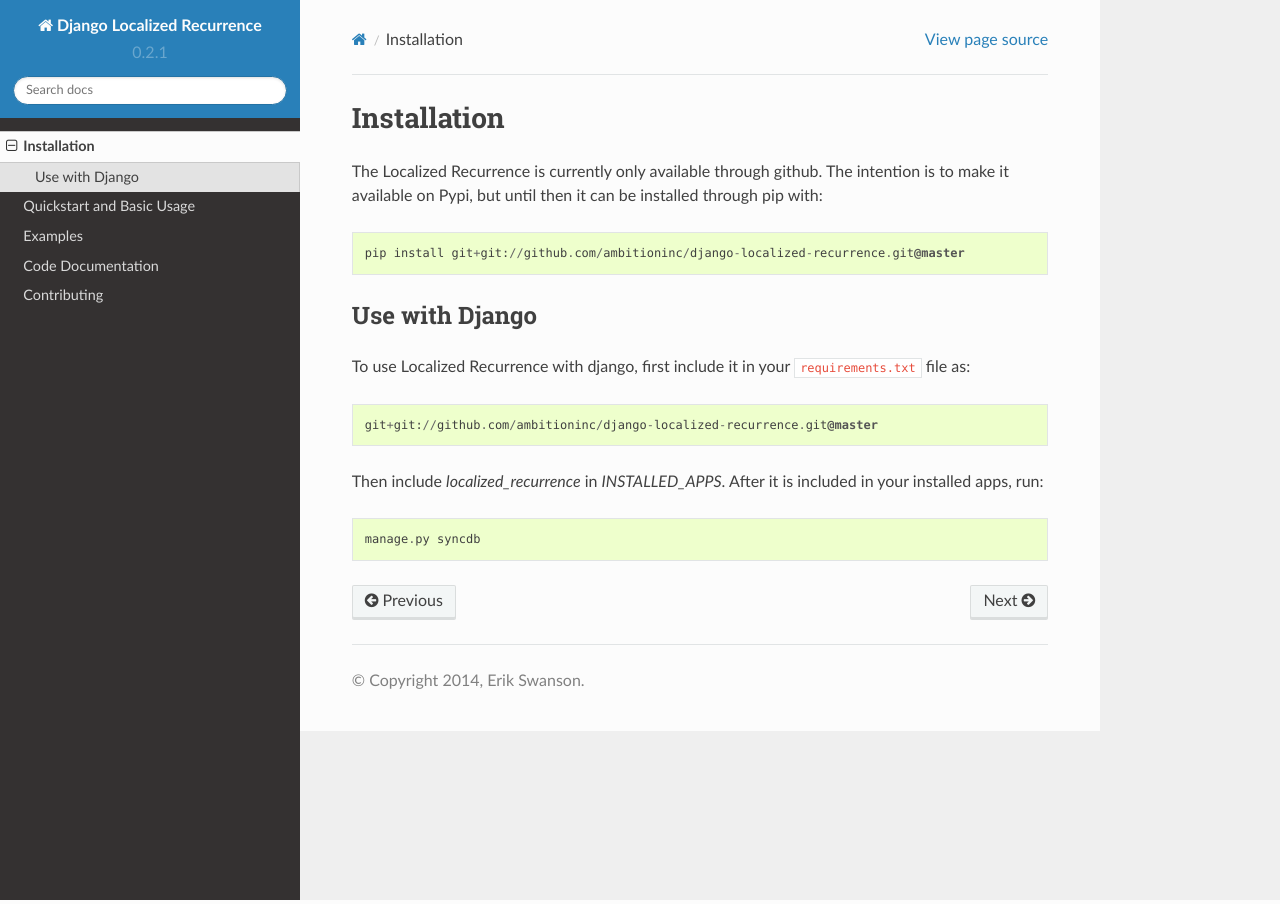
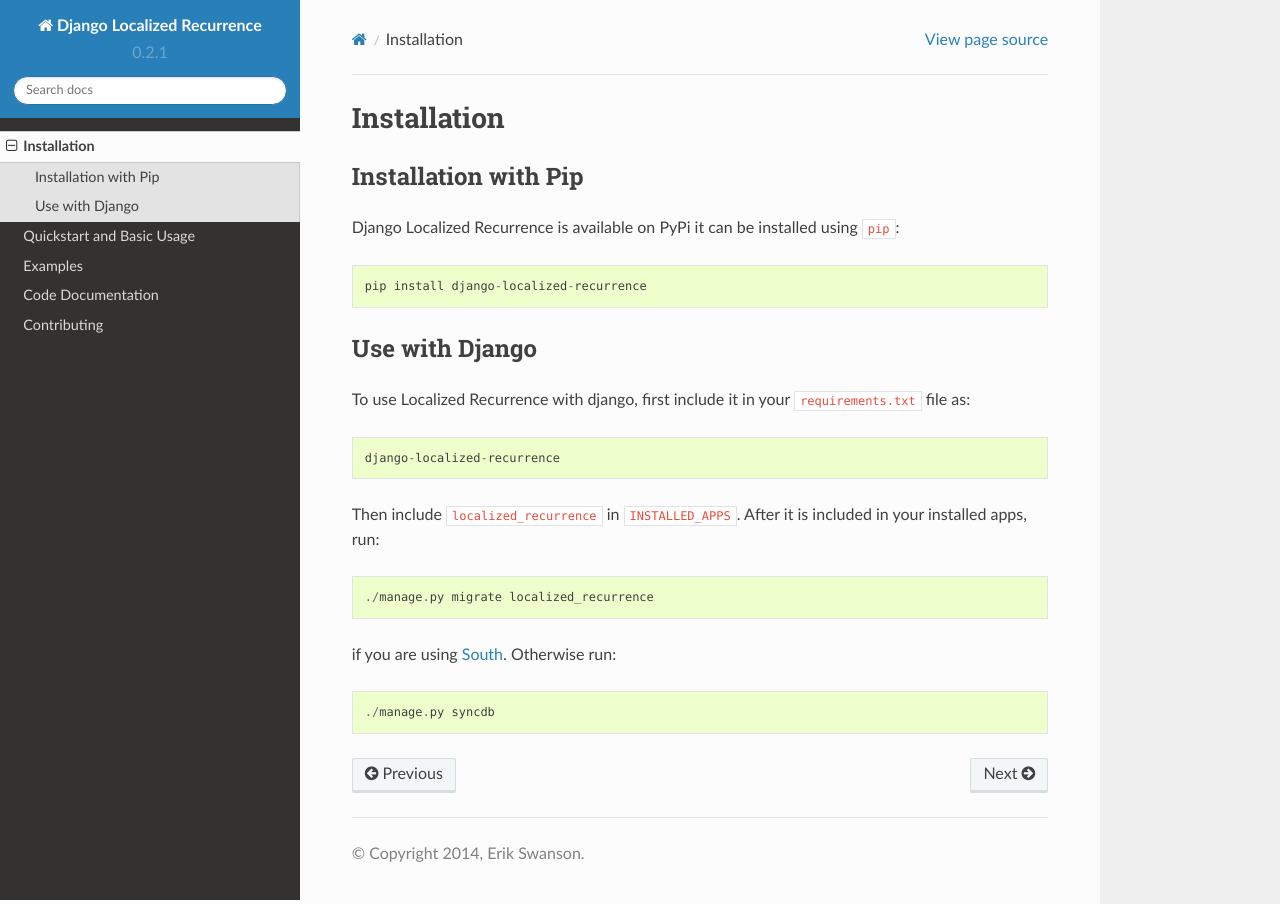
Before and after one commit to ambitioninc/django-localized-recurrence, a Sphinx documentation site: the page built from docs/source/installation.rst, in a window 1280 px wide. Built offline with Sphinx 7.4.7 and the Read the Docs theme 2.0.0, drawn with Linux system fonts in a browser that asks for light colours.

Commit message:
Update installation documentation.

```diff
--- a/docs/source/installation.rst
+++ b/docs/source/installation.rst
@@ -1,21 +1,28 @@
 Installation
-==================================================
+============
 
-The Localized Recurrence is currently only available through
-github. The intention is to make it available on Pypi, but until then
-it can be installed through pip with::
+Installation with Pip
+---------------------
 
-    pip install git+git://github.com/ambitioninc/django-localized-recurrence.git@master
+Django Localized Recurrence is available on PyPi it can be installed using ``pip``::
+
+    pip install django-localized-recurrence
 
 Use with Django
---------------------------------------------------
+---------------
 
 To use Localized Recurrence with django, first include it in your
 ``requirements.txt`` file as::
 
-    git+git://github.com/ambitioninc/django-localized-recurrence.git@master
+    django-localized-recurrence
 
-Then include `localized_recurrence` in `INSTALLED_APPS`. After it is
+Then include ``localized_recurrence`` in ``INSTALLED_APPS``. After it is
 included in your installed apps, run::
 
-    manage.py syncdb
+    ./manage.py migrate localized_recurrence
+
+if you are using South_. Otherwise run::
+
+    ./manage.py syncdb
+
+.. _South: http://south.aeracode.org/
```
